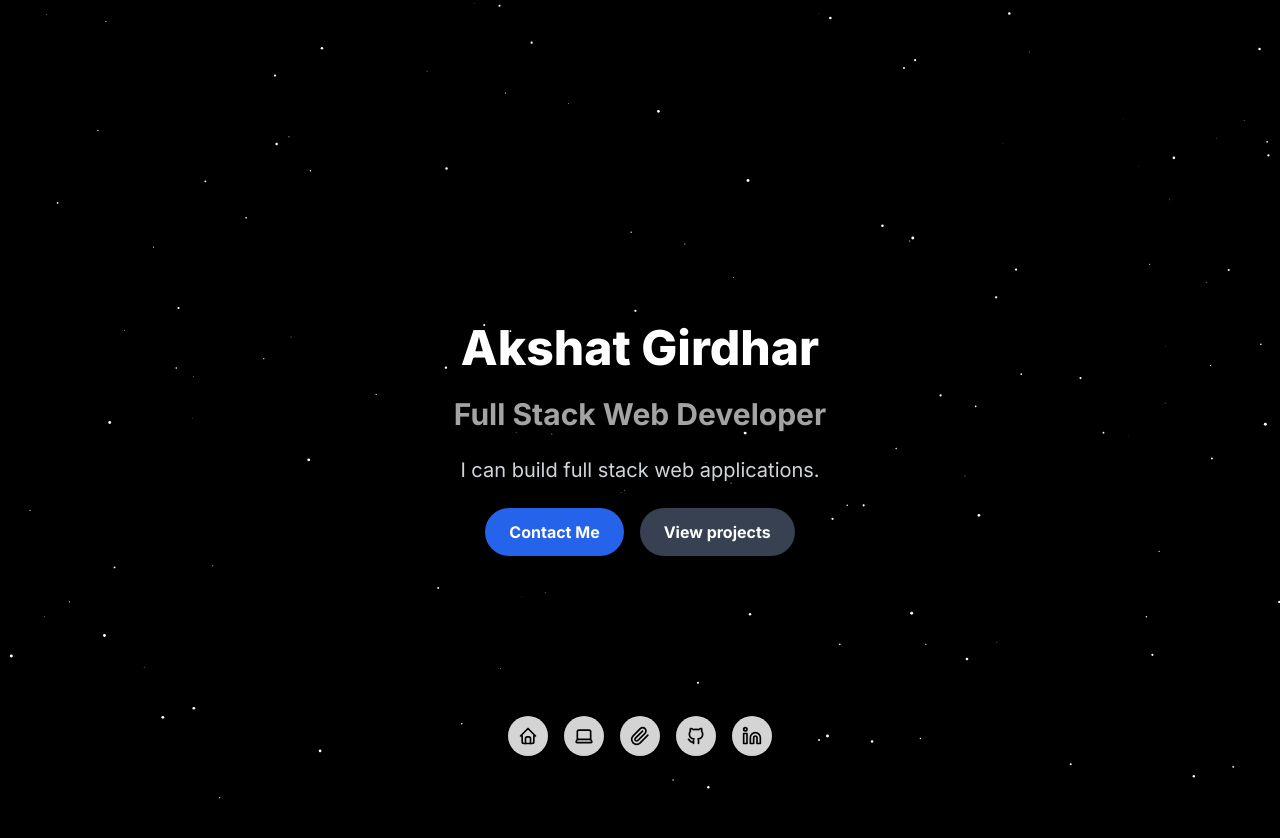
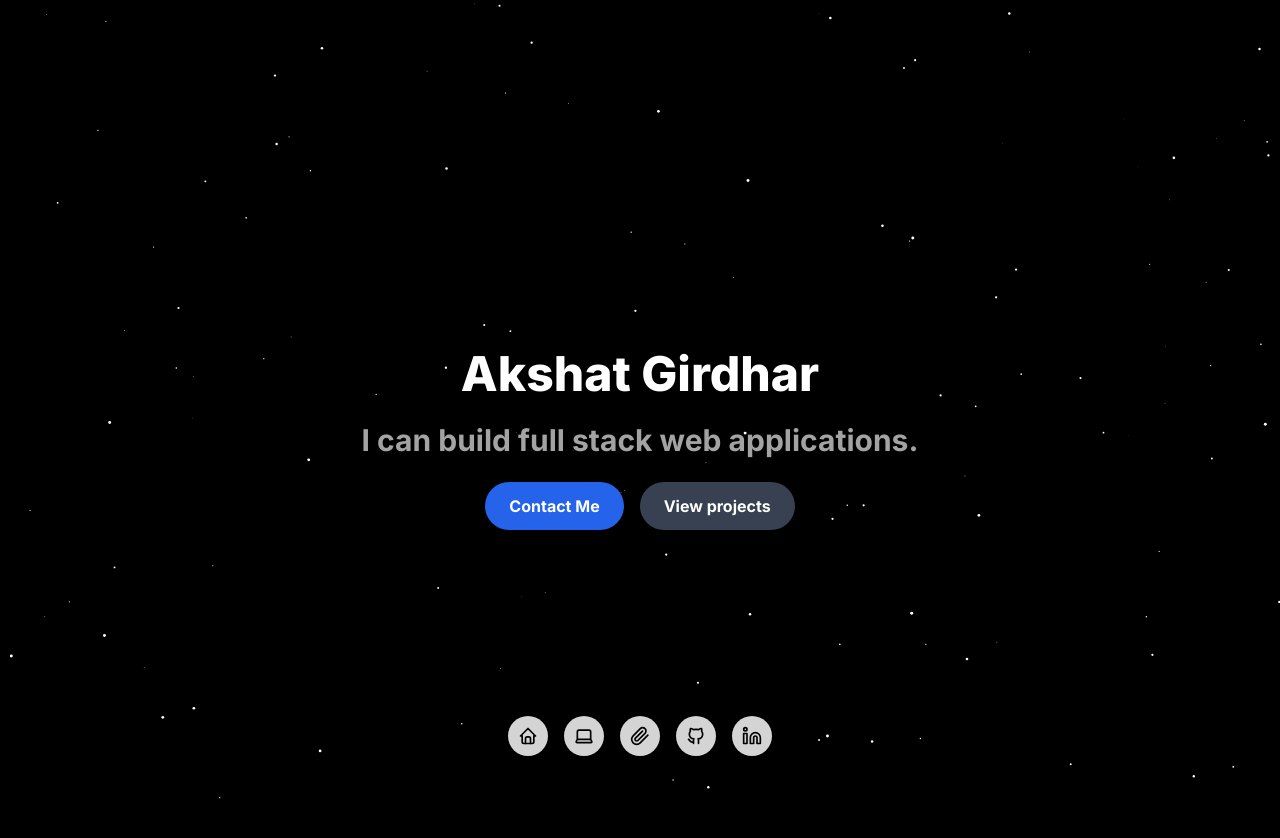
Before and after one commit to akshatg5/AkshatGirdhar-portfolio, a Next.js app: page / in a window 1280 px wide. Shown: the top 838 px of the page. Built offline with nearby package versions, Linux system fonts and the light colour scheme.

Commit message:
feat:new bg

```diff
--- a/app/page.tsx
+++ b/app/page.tsx
@@ -11,11 +11,8 @@ export default function Home() {
           Akshat Girdhar
         </h1>
         <h2 className="text-3xl font-bold text-center text-neutral-400 mb-8">
-          Full Stack Web Developer
+        I can build full stack web applications.
         </h2>
-        <p className="text-xl text-gray-300 mb-12 max-w-2xl mx-auto">
-          I can build full stack web applications.
-        </p>
         <div className="flex flex-col sm:flex-row justify-center space-y-4 sm:space-y-0 sm:space-x-4">
           <Link
             href="mailto:akshatgirdhar05@gmail.com"
```
